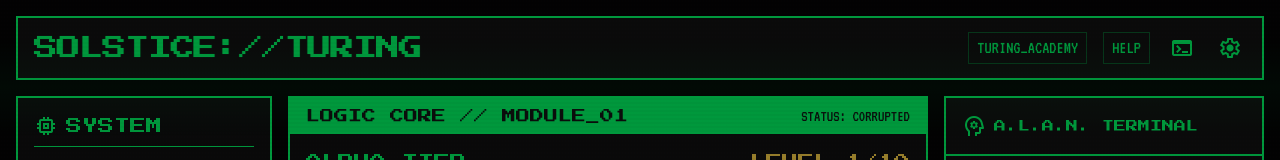
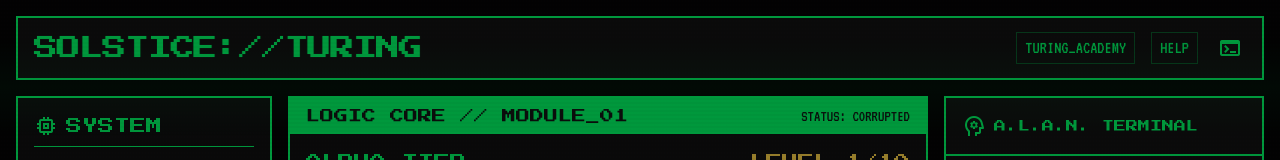
Before and after one commit to Tushar-Bajpai/solistice-turing-game, a React (Vite) app: page / in a window 1280 px wide. Shown: the top 160 px of the page. Built offline with nearby package versions, Linux system fonts and the light colour scheme.

Commit message:
Removed settings icon

```diff
--- a/src/screens/AiCore.jsx
+++ b/src/screens/AiCore.jsx
@@ -56,7 +56,6 @@ export default function AiCore({ setCurrentScreen, currentScreen }) {
 <div className="flex items-center gap-4">
 <button onClick={handleHelp} className="font-code-sm text-terminal-green hover:text-solstice-gold border border-terminal-green/30 px-2 py-1 transition-colors">HELP</button>
 <span className="material-symbols-outlined text-terminal-green cursor-pointer hover:bg-terminal-green hover:text-surface p-1">terminal</span>
-<span className="material-symbols-outlined text-terminal-green cursor-pointer hover:bg-terminal-green hover:text-surface p-1">settings</span>
 </div>
 </header>
 <main className="flex-grow flex gap-gutter overflow-hidden h-full">
--- a/src/screens/CipherCore.jsx
+++ b/src/screens/CipherCore.jsx
@@ -255,7 +255,6 @@ export default function CipherCore({ setCurrentScreen, currentScreen }) {
 <button onClick={() => setShowGuide(true)} className="font-code-sm text-terminal-green hover:text-solstice-gold border border-terminal-green/30 px-2 py-1 transition-colors">GUIDE</button>
 <button onClick={handleHelp} className="font-code-sm text-terminal-green hover:text-solstice-gold border border-terminal-green/30 px-2 py-1 transition-colors">HELP</button>
 <span className="material-symbols-outlined text-terminal-green cursor-pointer hover:bg-terminal-green hover:text-surface p-1">terminal</span>
-<span className="material-symbols-outlined text-terminal-green cursor-pointer hover:bg-terminal-green hover:text-surface p-1">settings</span>
 </div>
 </header>
 {/*  Main Content Container  */}
--- a/src/screens/MainHub.jsx
+++ b/src/screens/MainHub.jsx
@@ -266,7 +266,6 @@ export default function MainHub({ setCurrentScreen, currentScreen }) {
             <button onClick={handleAcademy} className="font-code-sm text-terminal-green hover:text-solstice-gold border border-terminal-green/30 px-2 py-1 transition-colors">TURING_ACADEMY</button>
             <button onClick={handleHelp} className="font-code-sm text-terminal-green hover:text-solstice-gold border border-terminal-green/30 px-2 py-1 transition-colors">HELP</button>
             <span onClick={() => setShowQuizTerminal(true)} className="material-symbols-outlined text-terminal-green cursor-pointer hover:bg-terminal-green hover:text-surface p-1">terminal</span>
-            <span className="material-symbols-outlined text-terminal-green cursor-pointer hover:bg-terminal-green hover:text-surface p-1">settings</span>
           </div>
         </header>
 
--- a/src/screens/MemoryCore.jsx
+++ b/src/screens/MemoryCore.jsx
@@ -257,7 +257,6 @@ export default function MemoryCore({ setCurrentScreen, currentScreen }) {
           <div className="flex items-center gap-4">
             <button onClick={handleHelp} className="font-code-sm text-terminal-green hover:text-solstice-gold border border-terminal-green/30 px-2 py-1 transition-colors">HELP</button>
             <span className="material-symbols-outlined text-terminal-green cursor-pointer hover:bg-terminal-green hover:text-surface p-1">terminal</span>
-            <span className="material-symbols-outlined text-terminal-green cursor-pointer hover:bg-terminal-green hover:text-surface p-1">settings</span>
           </div>
         </header>
 
--- a/src/screens/ReconstructionCore.jsx
+++ b/src/screens/ReconstructionCore.jsx
@@ -163,7 +163,6 @@ export default function ReconstructionCore({ setCurrentScreen, currentScreen })
         </div>
 <div className="flex items-center gap-4">
 <span className="material-symbols-outlined text-terminal-green cursor-pointer hover:bg-terminal-green hover:text-surface p-1">terminal</span>
-<span className="material-symbols-outlined text-terminal-green cursor-pointer hover:bg-terminal-green hover:text-surface p-1">settings</span>
 </div>
 </header>
 <main className="flex-grow grid grid-cols-12 gap-gutter overflow-hidden h-full">
--- a/src/screens/RestorationComplete.jsx
+++ b/src/screens/RestorationComplete.jsx
@@ -191,7 +191,6 @@ void main() {
         </div>
 <div className="flex gap-gutter">
 <button className="material-symbols-outlined text-terminal-green hover:bg-terminal-green hover:text-surface-dim p-1">terminal</button>
-<button className="material-symbols-outlined text-terminal-green hover:bg-terminal-green hover:text-surface-dim p-1">settings</button>
 </div>
 </header>
 <main className="flex-grow grid grid-cols-12 gap-gutter overflow-hidden h-full relative">
```
